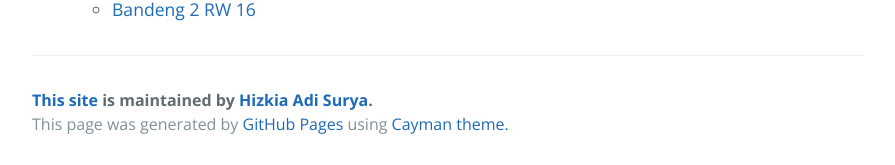
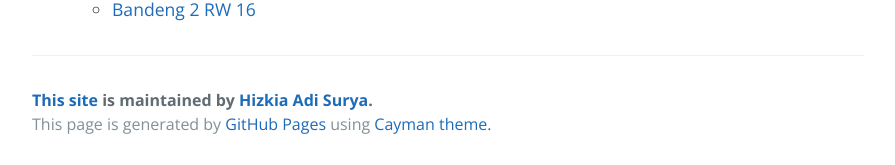
Before and after one commit to pkmsawahpulo/pkmsawahpulo.github.io, a Jekyll site: the page built from pemantauan_posyandu.md, in a window 1280 px wide. Shown: the part 1659-1824 px from the top of the page, without its empty margins (192-1087 px from the left). Built offline with Jekyll 4.4.1, drawn with Linux system fonts in a browser that asks for light colours; our own code applies the rules of GitHub Pages for plain Markdown files.

Commit message:
update typo

```diff
--- a/_layouts/default.html
+++ b/_layouts/default.html
@@ -24,7 +24,7 @@
 
       <footer class="site-footer">
         <span class="site-footer-owner"><a href="https://pkmsawahpulo.github.io">This site</a> is maintained by <a href="https://github.com/HizkiaAdi">Hizkia Adi Surya</a>.</span>
-        <span class="site-footer-credits">This page was generated by <a href="https://pages.github.com">GitHub Pages</a> using <a href="https://github.com/pages-themes/cayman">Cayman theme.</a></span>
+        <span class="site-footer-credits">This page is generated by <a href="https://pages.github.com">GitHub Pages</a> using <a href="https://github.com/pages-themes/cayman">Cayman theme.</a></span>
       </footer>
     </section>
   </body>
```
